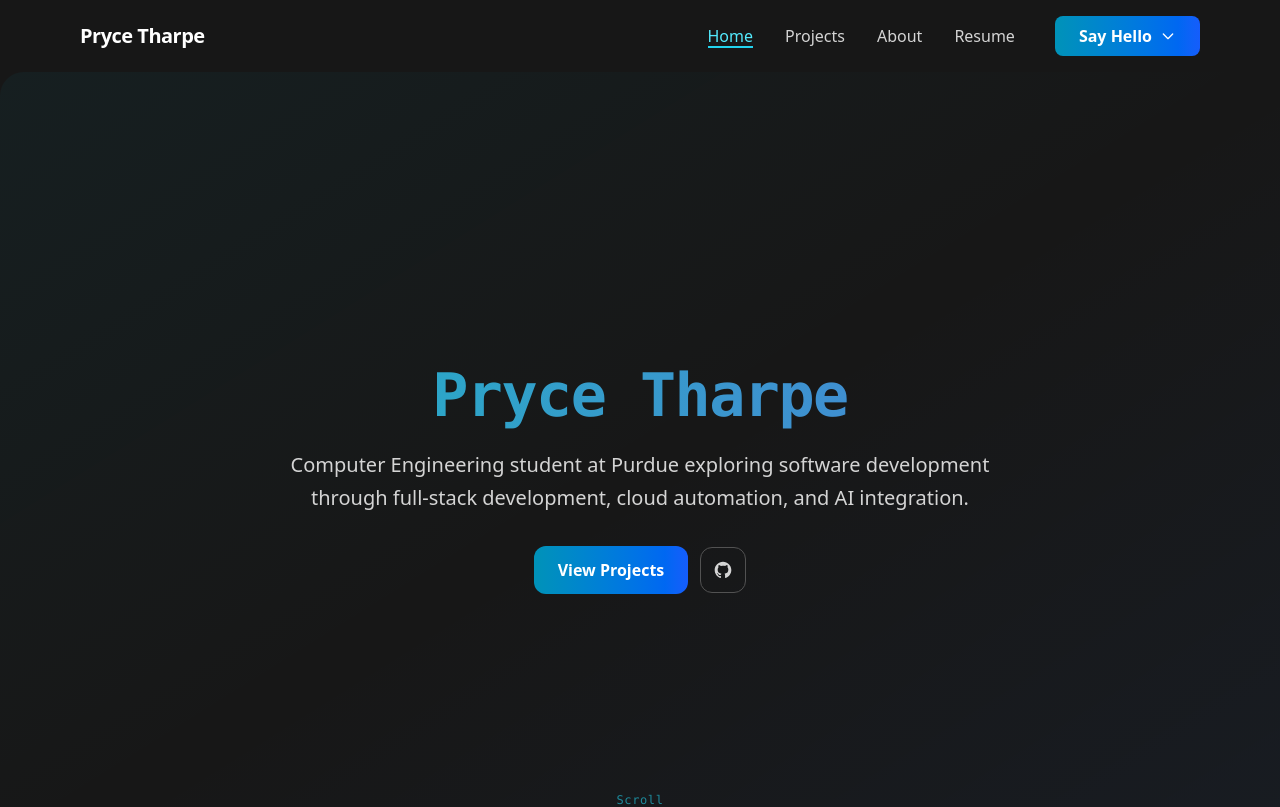
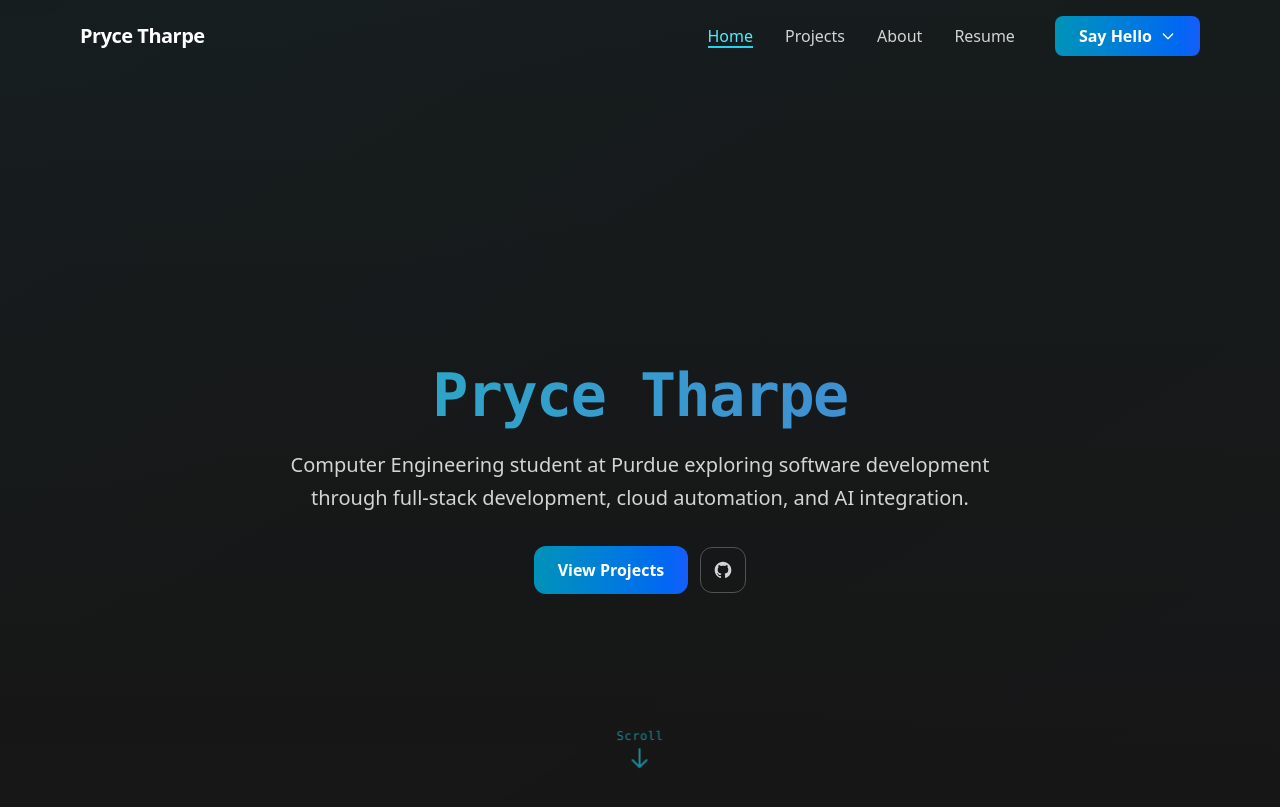
Before and after one commit to tharpep/portfolio, a Next.js app: page / in a window 1280 px wide. Shown: the top 807 px of the page. Built offline with nearby package versions, Linux system fonts and the light colour scheme.

Commit message:
gradient background fix

```diff
--- a/src/app/globals.css
+++ b/src/app/globals.css
@@ -63,3 +63,27 @@ html {
   line-height: 1.8;
   max-width: 65ch;
 }
+
+/* Fade-in animation for scroll indicator */
+@keyframes fade-in {
+  from {
+    opacity: 0;
+    transform: translateY(-10px);
+  }
+  to {
+    opacity: 1;
+    transform: translateY(0);
+  }
+}
+
+.animate-fade-in {
+  animation: fade-in 0.8s ease-out 1.2s both;
+}
+
+/* Respect reduced motion for fade-in */
+@media (prefers-reduced-motion: reduce) {
+  .animate-fade-in {
+    animation: none;
+    opacity: 1;
+  }
+}
--- a/src/app/layout.tsx
+++ b/src/app/layout.tsx
@@ -108,9 +108,16 @@ export default function RootLayout({
         />
       </head>
       <body
-        className={`${geistSans.variable} ${geistMono.variable} antialiased min-h-screen flex flex-col`}
+        className={`${geistSans.variable} ${geistMono.variable} antialiased min-h-screen flex flex-col bg-neutral-900 relative`}
         suppressHydrationWarning={true}
       >
+        {/* Site-wide gradient background - consistent across all pages */}
+        <div className="fixed inset-0 pointer-events-none z-0">
+          {/* Primary gradient - subtle, gradually fades throughout page */}
+          <div className="absolute inset-0 bg-gradient-to-b from-cyan-500/3 via-cyan-500/1.5 via-cyan-500/0.5 to-transparent" />
+          <div className="absolute inset-0 bg-[radial-gradient(ellipse_80%_50%_at_50%_0%,_var(--tw-gradient-stops))] from-cyan-500/4 via-cyan-500/1.5 to-transparent" />
+          <div className="absolute inset-0 bg-gradient-to-br from-cyan-500/1.5 via-transparent to-blue-500/0.5" />
+        </div>
         <a href="#main" className="sr-only focus:not-sr-only focus:absolute focus:top-2 focus:left-2 bg-neutral-900 text-white px-3 py-2 rounded">
           Skip to content
         </a>
--- a/src/app/page.tsx
+++ b/src/app/page.tsx
@@ -2,14 +2,9 @@ import Link from "next/link";
 
 export default function Home() {
   return (
-    <main id="main" className="bg-neutral-900 text-neutral-100">
-
+    <main id="main" className="text-neutral-100 relative z-10">
       {/* ─────────── Hero Intro ─────────── */}
-      <section className="relative text-center min-h-screen flex flex-col justify-center items-center px-4 sm:px-8 md:px-16 lg:px-32 py-16 sm:py-20 md:py-24 lg:py-28 rounded-3xl overflow-hidden">
-        {/* Subtle gradient background */}
-        <div className="absolute inset-0 bg-gradient-to-br from-cyan-500/5 via-transparent to-blue-500/5 pointer-events-none" />
-        <div className="absolute inset-0 bg-[radial-gradient(ellipse_at_top,_var(--tw-gradient-stops))] from-cyan-500/10 via-transparent to-transparent pointer-events-none" />
-
+      <section className="relative text-center min-h-screen flex flex-col justify-center items-center px-4 sm:px-8 md:px-16 lg:px-32 py-16 sm:py-20 md:py-24 lg:py-28">
         {/* Content */}
         <div className="relative z-10">
           <h1 className="text-4xl sm:text-5xl md:text-6xl font-bold font-mono tracking-tight mb-4 pt-2 text-transparent bg-clip-text bg-gradient-to-r from-cyan-400/80 to-blue-400/80 leading-tight">
@@ -39,8 +34,9 @@ export default function Home() {
           </div>
         </div>
 
-        {/* Animated Scroll Indicator */}
-        <div className="absolute bottom-8 left-1/2 transform -translate-x-1/2 z-10">
+        {/* Animated Scroll Indicator - positioned at bottom 12% for visibility */}
+        <div className="absolute bottom-[12%] left-1/2 -translate-x-1/2 z-10">
+          <div className="animate-fade-in">
             <a
               href="#content"
               className="flex flex-col items-center gap-2 text-cyan-400/60 hover:text-cyan-400 transition-colors group"
@@ -58,10 +54,11 @@ export default function Home() {
               </svg>
             </a>
           </div>
+        </div>
       </section>
 
       {/* Main Content Section */}
-      <div id="content" className="px-4 sm:px-8 md:px-16 lg:px-32 py-12 sm:py-16 md:py-20 lg:py-24">
+      <div id="content" className="relative px-4 sm:px-8 md:px-16 lg:px-32 py-12 sm:py-16 md:py-20 lg:py-24">
 
       {/* ─────────── Brief Story ─────────── */}
       <section className="text-center mb-12 sm:mb-16 md:mb-20 lg:mb-24 max-w-4xl mx-auto">
--- a/src/components/Nav.tsx
+++ b/src/components/Nav.tsx
@@ -37,9 +37,9 @@ export default function Nav() {
 
   return (
     <nav
-      className={`sticky top-0 z-50 w-full bg-neutral-900 transition-all duration-300 ${
+      className={`sticky top-0 z-50 w-full bg-transparent transition-all duration-300 ${
         mounted && scrolled
-          ? 'shadow-lg'
+          ? 'shadow-lg shadow-black/20'
           : ''
       }`}
       role="navigation"
```
Lines whose indentation alone changed are shown as unchanged.
